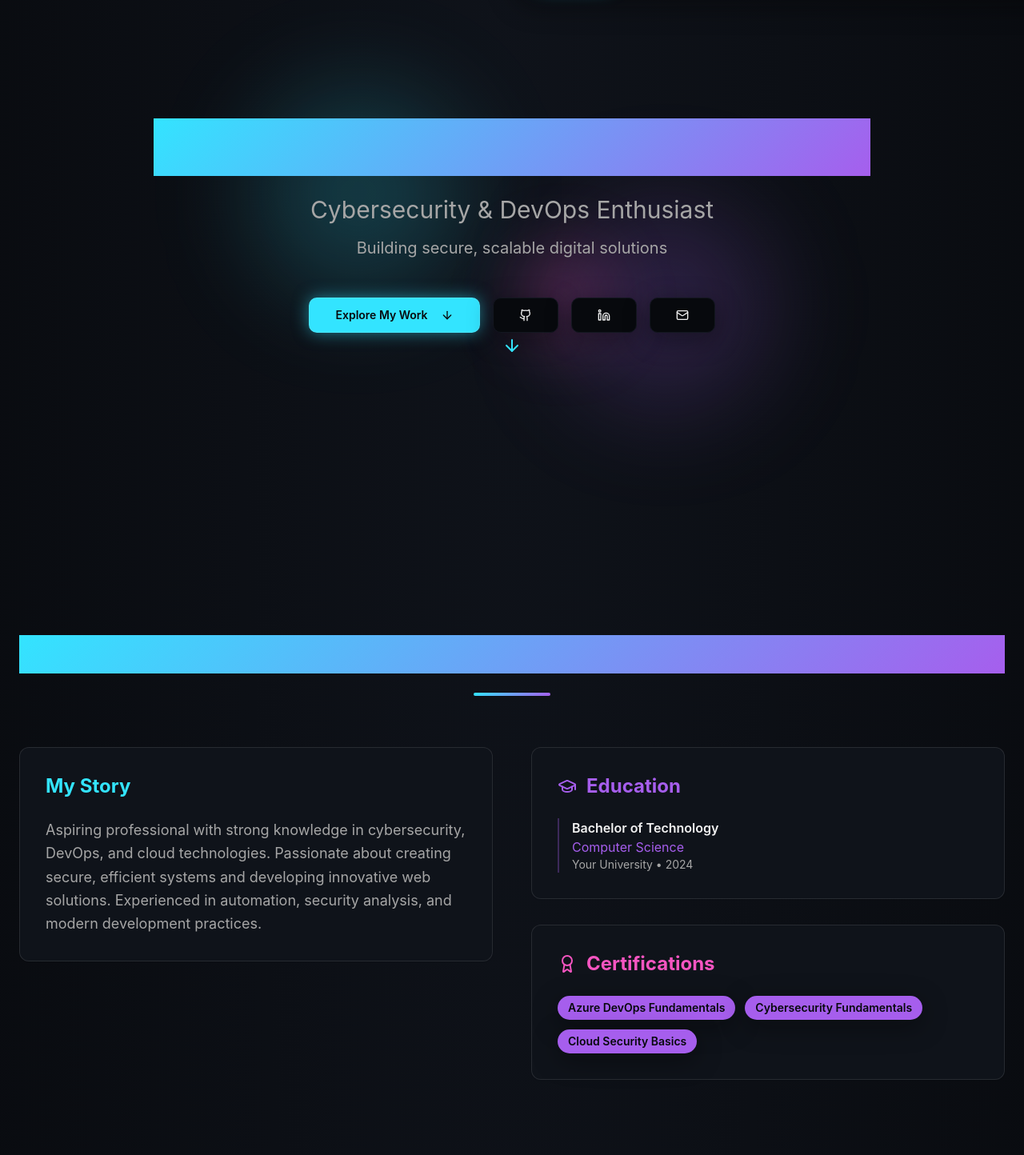
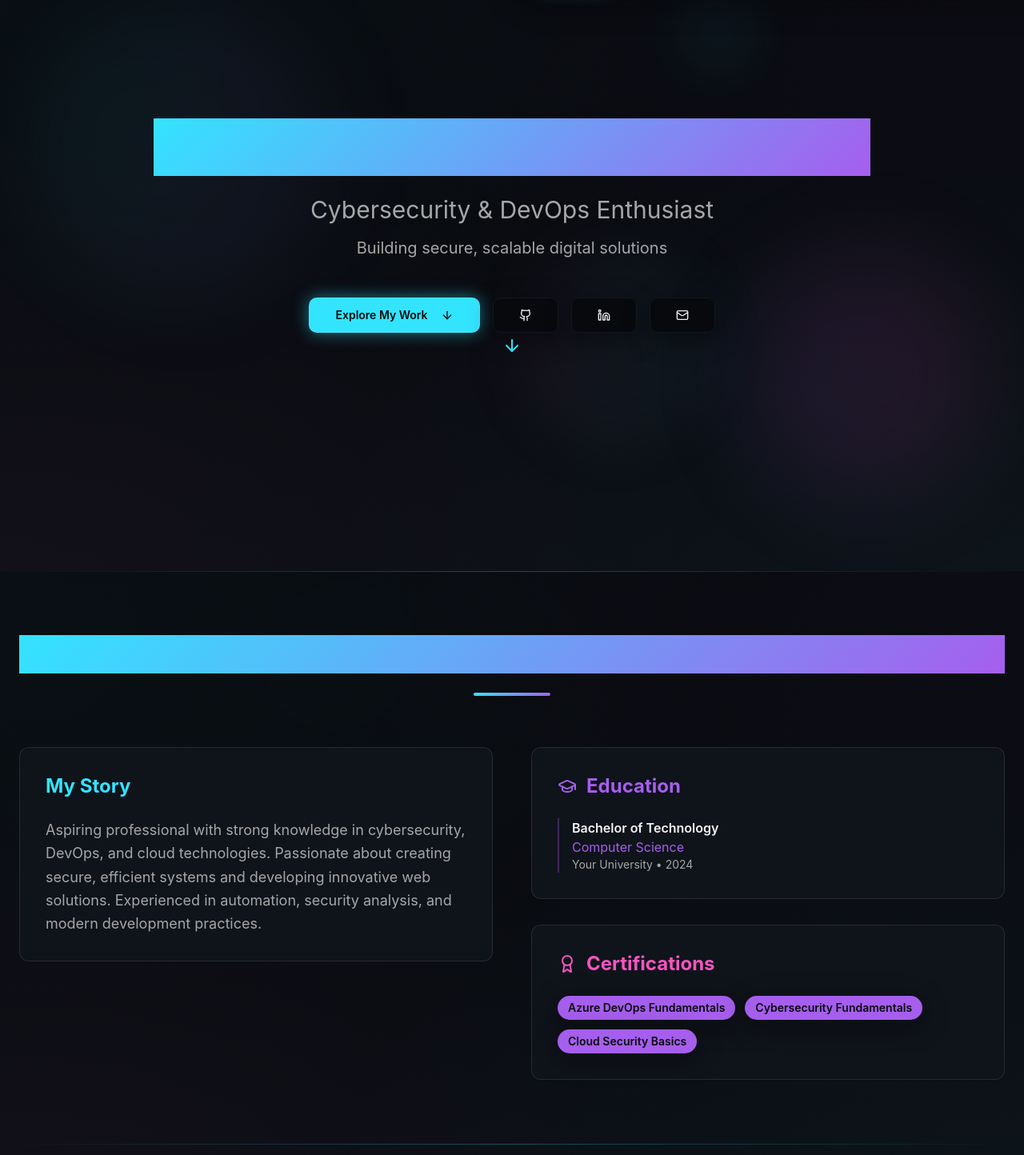
Before and after one commit to thrivikramdevineni2003/myPortfolio, a React (Vite) app: page / in a window 1280 px wide. Shown: the part 86-1530 px from the top of the page at 80% size. Built offline with nearby package versions, Linux system fonts and the light colour scheme; the HTML template or start-up script is replaced by a standard one.

Commit message:
Fix gradient boxes

```diff
--- a/src/components/About.tsx
+++ b/src/components/About.tsx
@@ -18,8 +18,14 @@ interface AboutProps {
 
 const About = ({ about }: AboutProps) => {
   return (
-    <section id="about" className="py-20 relative">
-      <div className="container mx-auto px-6">
+    <section id="about" className="py-20 relative section-bg">
+      {/* Subtle background elements */}
+      <div className="absolute inset-0 overflow-hidden pointer-events-none opacity-30">
+        <div className="absolute top-0 left-1/4 w-64 h-64 bg-gradient-to-br from-primary/5 to-transparent rounded-full blur-3xl"></div>
+        <div className="absolute bottom-0 right-1/4 w-64 h-64 bg-gradient-to-br from-secondary/5 to-transparent rounded-full blur-3xl"></div>
+      </div>
+
+      <div className="container mx-auto px-6 relative z-10">
         <motion.div
           initial={{ opacity: 0, y: 20 }}
           whileInView={{ opacity: 1, y: 0 }}
--- a/src/components/Contact.tsx
+++ b/src/components/Contact.tsx
@@ -55,8 +55,14 @@ const Contact = ({ contact }: ContactProps) => {
   };
 
   return (
-    <section id="contact" className="py-20 relative">
-      <div className="container mx-auto px-6">
+    <section id="contact" className="py-20 relative section-bg">
+      {/* Subtle background elements */}
+      <div className="absolute inset-0 overflow-hidden pointer-events-none opacity-30">
+        <div className="absolute top-0 left-1/4 w-88 h-88 bg-gradient-to-br from-accent/5 to-transparent rounded-full blur-3xl"></div>
+        <div className="absolute bottom-0 right-1/4 w-72 h-72 bg-gradient-to-bl from-primary/5 to-transparent rounded-full blur-3xl"></div>
+      </div>
+
+      <div className="container mx-auto px-6 relative z-10">
         <motion.div
           initial={{ opacity: 0, y: 20 }}
           whileInView={{ opacity: 1, y: 0 }}
--- a/src/components/Hero.tsx
+++ b/src/components/Hero.tsx
@@ -25,10 +25,32 @@ const Hero = ({ personal, contact }: HeroProps) => {
   return (
     <section className="min-h-screen flex items-center justify-center relative overflow-hidden">
       {/* Animated Background Elements */}
-      <div className="absolute inset-0 overflow-hidden">
-        <div className="absolute top-1/4 left-1/4 w-64 h-64 bg-primary/20 rounded-full blur-3xl animate-float"></div>
-        <div className="absolute bottom-1/4 right-1/4 w-64 h-64 bg-secondary/20 rounded-full blur-3xl animate-float" style={{ animationDelay: '2s' }}></div>
-        <div className="absolute top-1/2 left-1/2 w-32 h-32 bg-accent/20 rounded-full blur-2xl animate-float" style={{ animationDelay: '4s' }}></div>
+      <div className="absolute inset-0 overflow-hidden pointer-events-none">
+        {/* Primary floating orb */}
+        <div className="absolute top-20 left-10 w-96 h-96 bg-gradient-to-r from-primary/10 to-secondary/10 rounded-full blur-3xl animate-float opacity-60"></div>
+
+        {/* Secondary floating orb */}
+        <div
+          className="absolute bottom-20 right-10 w-80 h-80 bg-gradient-to-r from-secondary/15 to-accent/15 rounded-full blur-3xl animate-float opacity-70"
+          style={{ animationDelay: '2s' }}
+        ></div>
+
+        {/* Accent floating orb */}
+        <div
+          className="absolute top-1/2 left-1/2 transform -translate-x-1/2 -translate-y-1/2 w-64 h-64 bg-gradient-to-r from-accent/10 to-primary/10 rounded-full blur-2xl animate-float opacity-50"
+          style={{ animationDelay: '4s' }}
+        ></div>
+
+        {/* Additional subtle orbs */}
+        <div
+          className="absolute top-16 right-1/4 w-32 h-32 bg-primary/5 rounded-full blur-xl animate-float opacity-80"
+          style={{ animationDelay: '1s' }}
+        ></div>
+
+        <div
+          className="absolute bottom-16 left-1/3 w-48 h-48 bg-secondary/8 rounded-full blur-2xl animate-float opacity-60"
+          style={{ animationDelay: '3s' }}
+        ></div>
       </div>
 
       <div className="container mx-auto px-6 text-center relative z-10">
--- a/src/components/Projects.tsx
+++ b/src/components/Projects.tsx
@@ -21,8 +21,14 @@ const Projects = ({ projects }: ProjectsProps) => {
   const otherProjects = projects.filter(project => !project.featured);
 
   return (
-    <section id="works" className="py-20 relative">
-      <div className="container mx-auto px-6">
+    <section id="works" className="py-20 relative section-bg">
+      {/* Subtle background elements */}
+      <div className="absolute inset-0 overflow-hidden pointer-events-none opacity-30">
+        <div className="absolute top-1/4 left-1/5 w-96 h-96 bg-gradient-to-br from-primary/5 to-transparent rounded-full blur-3xl"></div>
+        <div className="absolute bottom-1/4 right-1/5 w-80 h-80 bg-gradient-to-bl from-secondary/5 to-transparent rounded-full blur-3xl"></div>
+      </div>
+
+      <div className="container mx-auto px-6 relative z-10">
         <motion.div
           initial={{ opacity: 0, y: 20 }}
           whileInView={{ opacity: 1, y: 0 }}
--- a/src/components/Services.tsx
+++ b/src/components/Services.tsx
@@ -34,8 +34,14 @@ const Services = ({ services }: ServicesProps) => {
   };
 
   return (
-    <section id="services" className="py-20 relative">
-      <div className="container mx-auto px-6">
+    <section id="services" className="py-20 relative section-bg">
+      {/* Subtle background elements */}
+      <div className="absolute inset-0 overflow-hidden pointer-events-none opacity-30">
+        <div className="absolute top-0 right-1/3 w-80 h-80 bg-gradient-to-bl from-secondary/5 to-transparent rounded-full blur-3xl"></div>
+        <div className="absolute bottom-0 left-1/3 w-64 h-64 bg-gradient-to-tr from-accent/5 to-transparent rounded-full blur-3xl"></div>
+      </div>
+
+      <div className="container mx-auto px-6 relative z-10">
         <motion.div
           initial={{ opacity: 0, y: 20 }}
           whileInView={{ opacity: 1, y: 0 }}
--- a/src/components/Skills.tsx
+++ b/src/components/Skills.tsx
@@ -32,8 +32,14 @@ const Skills = ({ skills }: SkillsProps) => {
   };
 
   return (
-    <section id="skills" className="py-20 relative">
-      <div className="container mx-auto px-6">
+    <section id="skills" className="py-20 relative section-bg">
+      {/* Subtle background elements */}
+      <div className="absolute inset-0 overflow-hidden pointer-events-none opacity-30">
+        <div className="absolute top-1/3 right-1/4 w-72 h-72 bg-gradient-to-bl from-accent/5 to-transparent rounded-full blur-3xl"></div>
+        <div className="absolute bottom-1/3 left-1/5 w-56 h-56 bg-gradient-to-tr from-primary/5 to-transparent rounded-full blur-3xl"></div>
+      </div>
+
+      <div className="container mx-auto px-6 relative z-10">
         <motion.div
           initial={{ opacity: 0, y: 20 }}
           whileInView={{ opacity: 1, y: 0 }}
--- a/src/index.css
+++ b/src/index.css
@@ -110,9 +110,16 @@
     @apply border-border;
   }
 
+  /* Improved background with smoother transitions */
   body {
     @apply bg-background text-foreground overflow-x-hidden;
-    background: var(--gradient-background);
+    background:
+      radial-gradient(ellipse at top left, hsla(188, 100%, 60%, 0.03) 0%, transparent 50%),
+      radial-gradient(ellipse at top right, hsla(270, 80%, 65%, 0.03) 0%, transparent 50%),
+      radial-gradient(ellipse at bottom left, hsla(320, 90%, 65%, 0.03) 0%, transparent 50%),
+      radial-gradient(ellipse at bottom right, hsla(188, 100%, 60%, 0.03) 0%, transparent 50%),
+      linear-gradient(180deg, hsl(220, 27%, 4%) 0%, hsl(220, 27%, 6%) 100%);
+    background-attachment: fixed;
     font-family: 'Inter', -apple-system, BlinkMacSystemFont, sans-serif;
   }
 
@@ -174,13 +181,30 @@
     50% { transform: translateY(-10px); }
   }
 
-  /* Pulse glow animation */
-  .pulse-glow {
-    animation: pulse-glow 2s ease-in-out infinite;
+  /* Section dividers and backgrounds */
+  .section-bg {
+    position: relative;
   }
 
-  @keyframes pulse-glow {
-    0%, 100% { box-shadow: var(--glow-primary); }
-    50% { box-shadow: 0 0 30px hsla(188, 100%, 60%, 0.8); }
+  .section-bg::before {
+    content: '';
+    position: absolute;
+    top: 0;
+    left: 0;
+    right: 0;
+    height: 1px;
+    background: linear-gradient(90deg, transparent 0%, hsla(188, 100%, 60%, 0.3) 50%, transparent 100%);
+  }
+
+  /* Smooth section transitions */
+  .section-transition {
+    background: linear-gradient(180deg,
+      hsla(220, 27%, 4%, 0) 0%,
+      hsla(220, 27%, 5%, 0.5) 50%,
+      hsla(220, 27%, 4%, 0) 100%
+    );
+    height: 100px;
+    position: relative;
+    z-index: 1;
   }
 }
```
